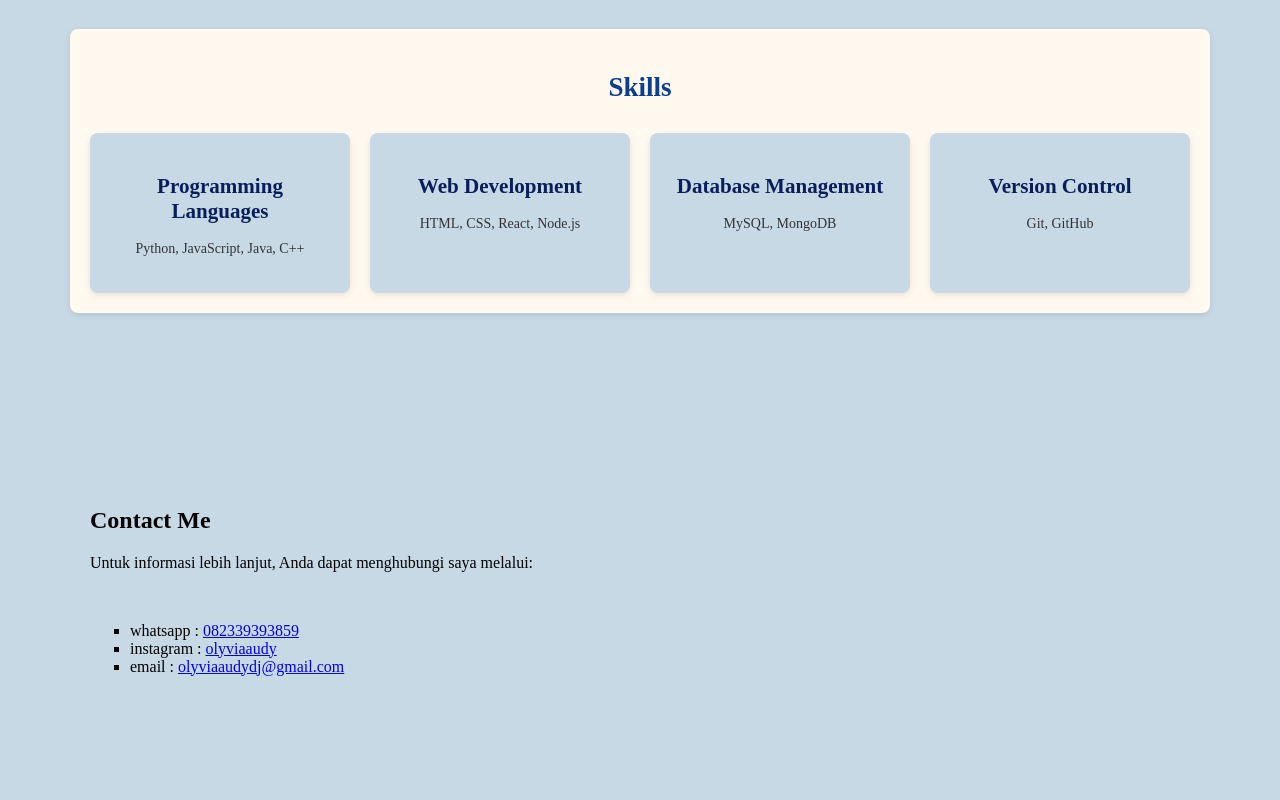
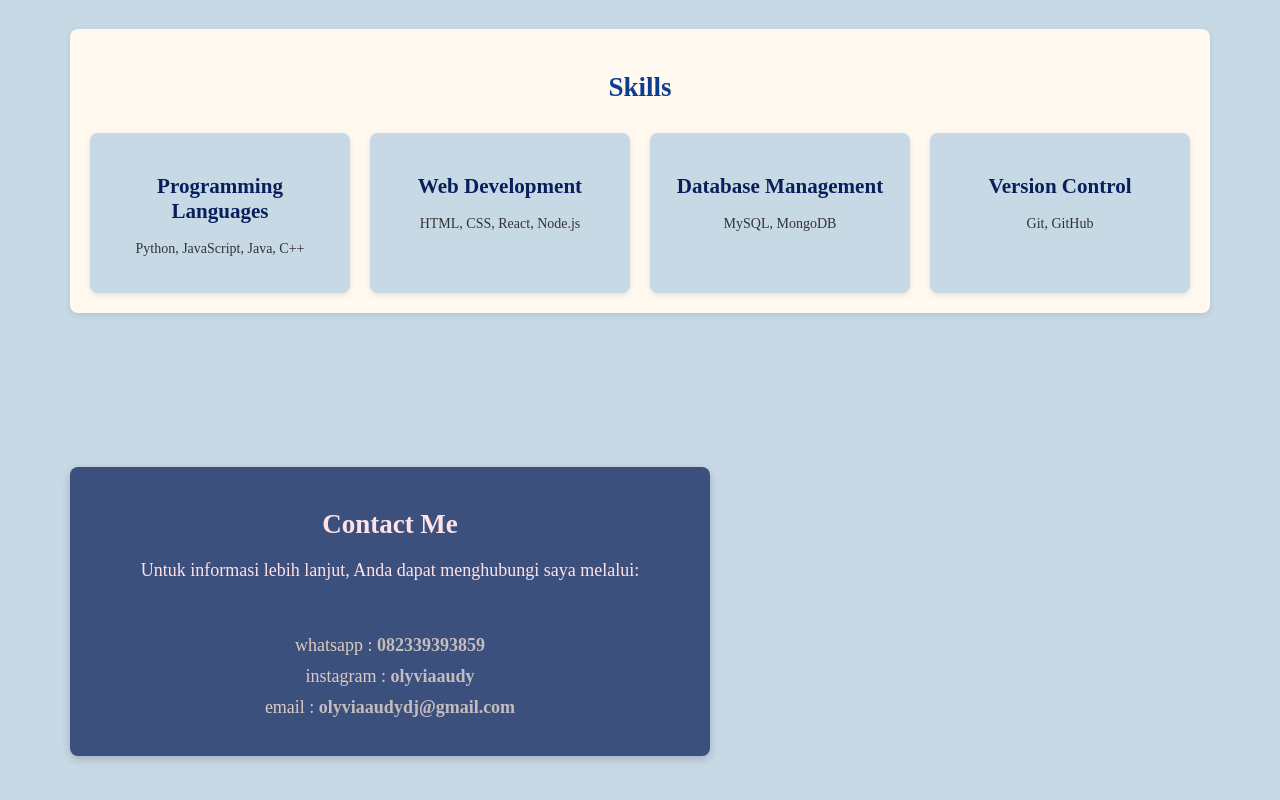
Before and after one commit to liv-lauflove/praktikum_htmlcss, a plain HTML site: page index.html in a window 1280 px wide. Shown: the part 1979-2779 px from the top of the page. Before the commit the page ends 2741 px from the top, so only its background shows below. Drawn offline with Linux system fonts and the light colour scheme.

Commit message:
style contact me

```diff
--- a/style.css
+++ b/style.css
@@ -126,7 +126,8 @@ section#aboutme, section#education, section#hobbies, section#skills, section#con
     font-size: 18px;
 }
 #education li:hover{
-    background-color: #1552c3;
+    background-color: #ffe1e6;
+    color: #2c365a;
     transform: translateY(-3px);
 
 }
@@ -207,9 +208,44 @@ section#aboutme, section#education, section#hobbies, section#skills, section#con
     line-height: 1.5;
 }
 
-
-
-
+#contactme{
+    background-color: #3c507d;
+    color: #d9cbc2;
+    padding: 40px;
+    margin: 50px auto;
+    border-radius: 10px;
+    box-shadow: 0 3px 8px rgba(0,0,0,0.2);
+    max-width: 600px;
+    text-align: center;
+    font-size: 18px;
+}
+#contactme h2{
+    color: #ffe1e6;
+    margin-bottom: 20px;
+}
+#contactme p{
+    margin-bottom: 15px;
+    font-size: 18px;
+    color: #ffe1e6;
+}
+#contactme ul{
+    list-style: none;
+    padding: 0;
+}
+#contactme li{
+    margin: 10px 0;
+    font-size: 18px;
+}
+#contactme a{
+    color: #c4bcbd;
+    text-decoration: none;
+    font-weight: bold;
+    transition: color 0.2s ease-in-out;
+}
+#contactme a:hover{
+    color: #ffe1e6;
+    text-decoration: underline;
+}
 
 @media screen and (max-width: 600px) {
     main{
```
Also changed, not shown: index.html (+0 -3 lines).
